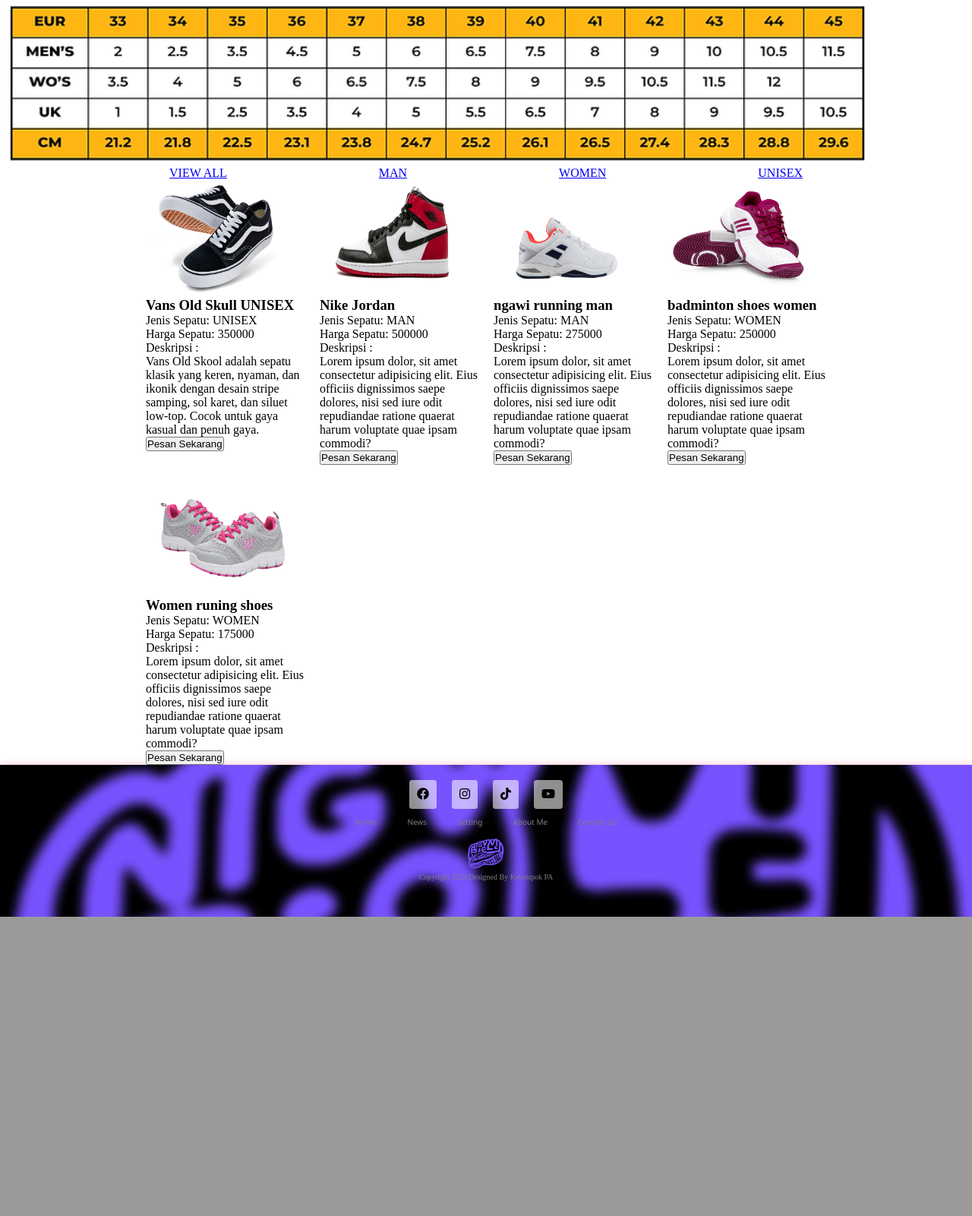
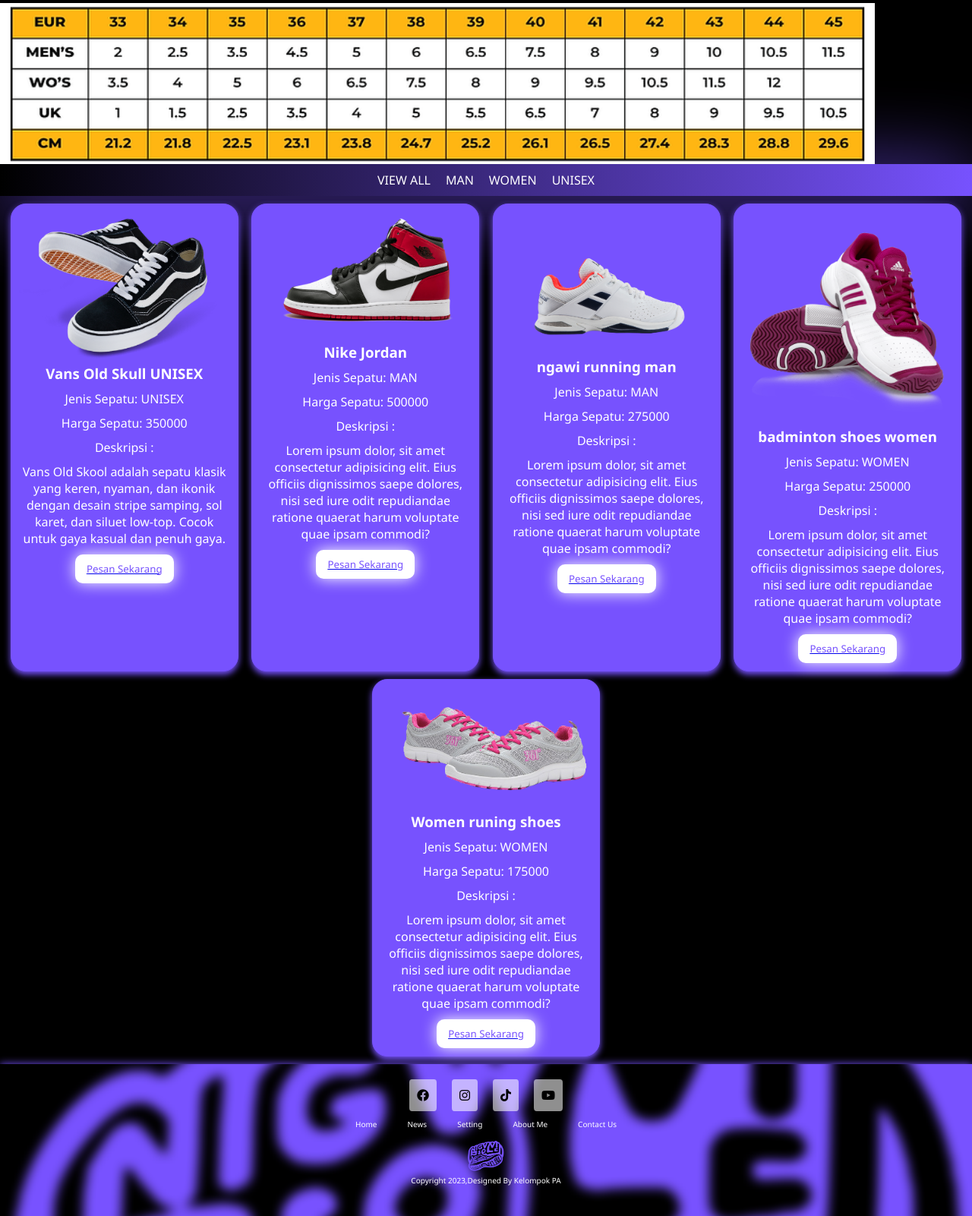
Before and after one commit to aesxiety/PA_Pemweb, a PHP site: page /pages/UserPage.php in a window 1280 px wide. Shown: the part 961-2562 px from the top of the page at 76% size. Before the commit the page ends 2168 px from the top, so only its background shows below. Run offline with PHP 8.4, Linux system fonts and the light colour scheme; a user stored in the database is signed in; data comes from the database, SQL or seed files in the repository.

Commit message:
Update user_page_style.css

```diff
--- a/src/style/user_page_style.css
+++ b/src/style/user_page_style.css
@@ -1,8 +1,16 @@
- *{
+*{
     margin: 0;
     padding: 0;
     box-sizing: border-box;
-    transition: all 0.4s ease;;
+    transition: all 0.4s ease;
+    scroll-behavior: smooth;
+    font-family: 'Segoe UI', Tahoma, Geneva, Verdana, sans-serif;
+}
+
+body {
+    background-color: black;
+    overflow-x: hidden;
+    color: #7752FE;
 }
 /*
 nav .nav-bar {
@@ -28,24 +36,85 @@
 } */
 
 /* css katalog */
-.kategori{
+
+.card-container {
+    padding: 10px;
+    display: flex;
+    justify-content: space-around;
+    flex-wrap: wrap;
+    gap: 10px;
+}
+
+.card {
+    background-color:#7752FE;
+    border-radius: 20px;
+    border: 1px solid #7752FE;
+    padding: 10px;
+    width: 300px;
+    color: white;
+    box-shadow: 0 4px 8px #7752FE;
+}
+
+.card img {
+    width: 100%;
+    height: auto;
+}
+
+.card h3 {
+    text-align: center;
+    margin-top: 0;
+}
+
+.card p {
+    text-align: center;
+    margin: 10px 0;
+}
+
+.card button {
+    border-radius: 10px;
+    background-color: white;
+    color: #7752FE;
+    padding: 10px 15px;
+    border: none;
+    cursor: pointer;
+    box-shadow: 0 0px 20px white;
+    display: block;
+    text-decoration: none;
+    margin: 0 auto;
+}
+
+.card button:hover {
+    color: #7752FE;
+    transform: scale(1.1);
+    transition: 0.3s;
+}
+
+
+
+.kategori {
+    background: linear-gradient(to right, black, #7752FE);
+    color: #7752FE;
+    box-shadow: 0 10px 100px ;
+    width: 100%;
     display: flex;
     justify-content: center;
-    align-items: center;
     padding: 0 15% 0 15%;
 }
+
 .kategori a{
+    padding: 10px;
+    color: white;
+    text-decoration: none;
+    box-shadow: #7752FE;
     text-align: center;
     min-width: fit-content;
-    padding: 0 100px 0 100px;
 }
-.card-container {
-    padding: 0 15% 0 15%;
-    display: grid;
-    grid-template-columns: repeat(auto-fill, minmax(200px, 1fr));
-    gap: 20px;
-  }
 
+.kategori :hover {
+    color: #7752FE;
+    transform: scale(1.2);
+    transition: 0.3s;
+}
 /* .footers {
     position: relative;
     min-height: 100vh;
@@ -72,14 +141,14 @@
 
 
 /* Login Dan Regis */
-
+/*
 *, html {
     padding: 0;
     margin: 0;
     box-sizing: border-box;
     font-family: 'Segoe UI', Tahoma, Geneva, Verdana, sans-serif;
     scroll-behavior: smooth;
-}
+} */
 
 body {
     background-color: white;
@@ -98,6 +167,10 @@
 .fa-solid:hover {
     transform: scale(1.2);
     transition: 0.3s;
+}
+
+.land {
+    width: 100%;
 }
 
 
@@ -268,13 +341,16 @@
     bottom: 20px;
 }
 
+.banner {
+display: flex;
+}
 /* footer */
 
 
 footer {
     background-color: rgba(0, 0, 0, 0.362);
     backdrop-filter: blur(50);
-    box-shadow: 0px 0px 10px 0px pink ;
+    box-shadow: 0px 0px 10px 0px #7752FE ;
 
 }
 
@@ -327,7 +403,7 @@
 .footern ul li a{
     text-decoration: none;
     font-family: 'Segoe UI', Tahoma, Geneva, Verdana, sans-serif;
-    color: gray;
+    color: white;
     margin: 0px 20px;
 }
 
@@ -339,7 +415,7 @@
 .footerb {
     display: flex;
     justify-content: center;
-    color: gray;
+    color: white;
     margin-top: 10px;
     font-size: 10px;
     flex-direction: column;
@@ -363,8 +439,8 @@
     }
     nav ul {
         position: fixed;
-        top: 81px;
-        width: 100%;
+        top: 65px;
+        width: 200%;
         background-color: rgba(0, 0, 0, 0.334);
         max-height: 0;
         flex-direction: column;
@@ -377,7 +453,7 @@
     }
 
     nav li:hover {
-        background: darkgray;
+        background: white;
     }
 
     nav a {
```
